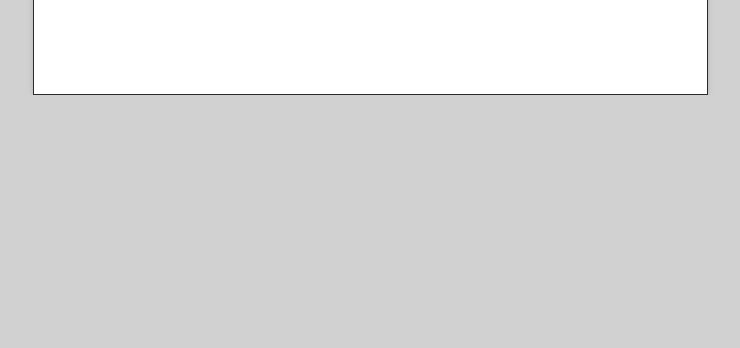
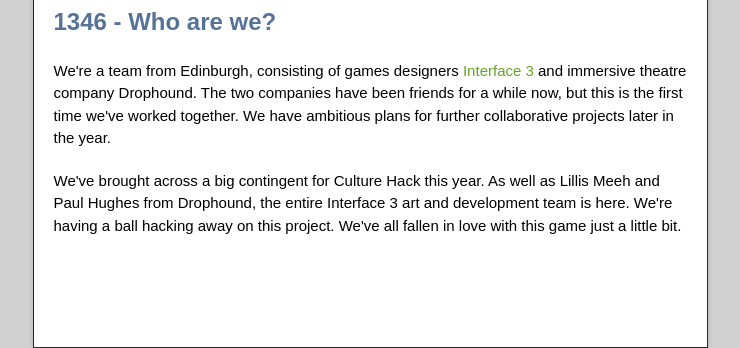
Before and after one commit to countjocular/stobhillblog.github.com, a plain HTML site: page index.html in a window 1280 px wide. Shown: the part 3615-3963 px from the top of the page, without its empty margins (270-1010 px from the left). Before the commit the page ends 3710 px from the top, so only its background shows below. Drawn offline with nearby package versions, Linux system fonts and the light colour scheme.

Commit message:
Who are we?

```diff
--- a/index.html
+++ b/index.html
@@ -71,6 +71,12 @@
 
 <img src='http://i.imgur.com/OGpdcl.jpg'>
 
+<h2>1346 - Who are we?</h2>
+
+<p>We're a team from Edinburgh, consisting of games designers <a href="http://www.interface3.com">Interface 3</a> and immersive theatre company <strong>Drophound</strong>. The two companies have been friends for a while now, but this is the first time we've worked together. We have ambitious plans for further collaborative projects later in the year.</p>
+
+<p>We've brought across a big contingent for Culture Hack this year. As well as Lillis Meeh and Paul Hughes from Drophound, the entire Interface 3 art and development team is here. We're having a ball hacking away on this project. We've all fallen in love with this game just a little bit.</p>
+
 
 
         </article>
```
